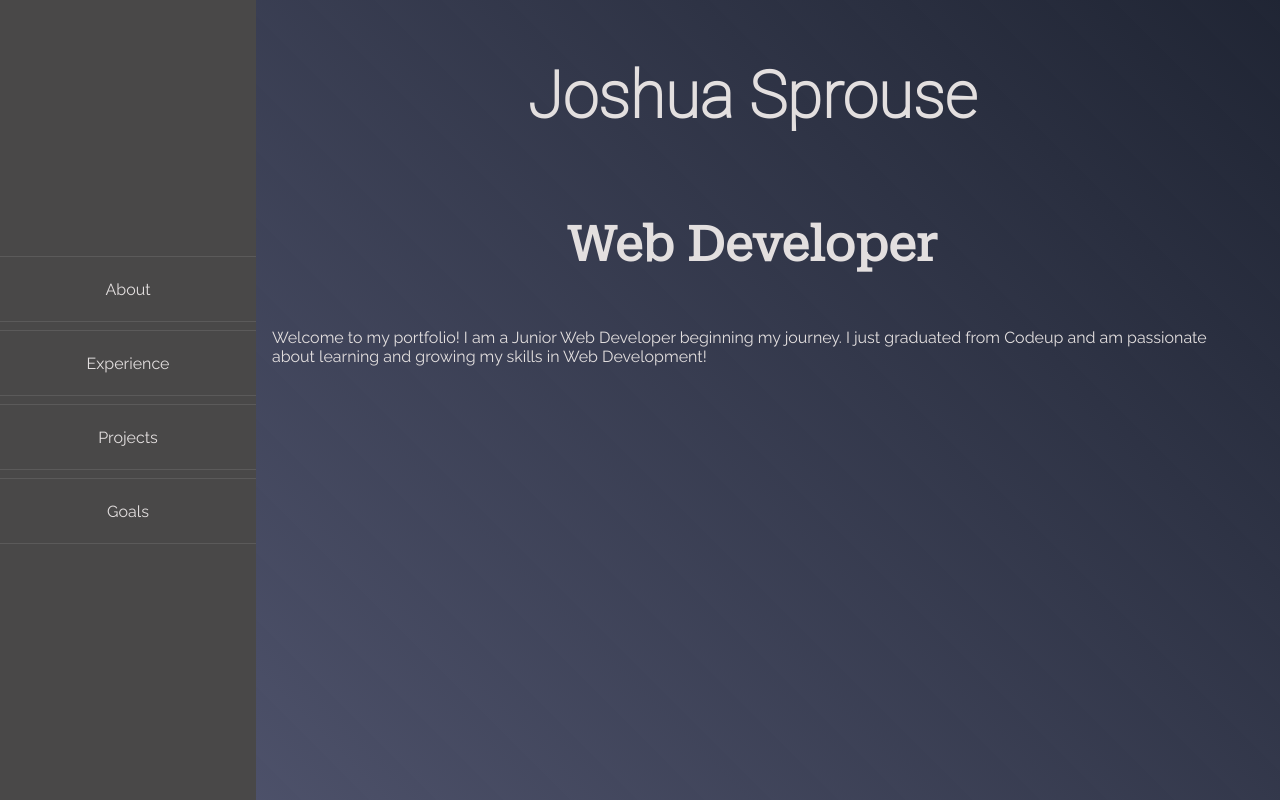
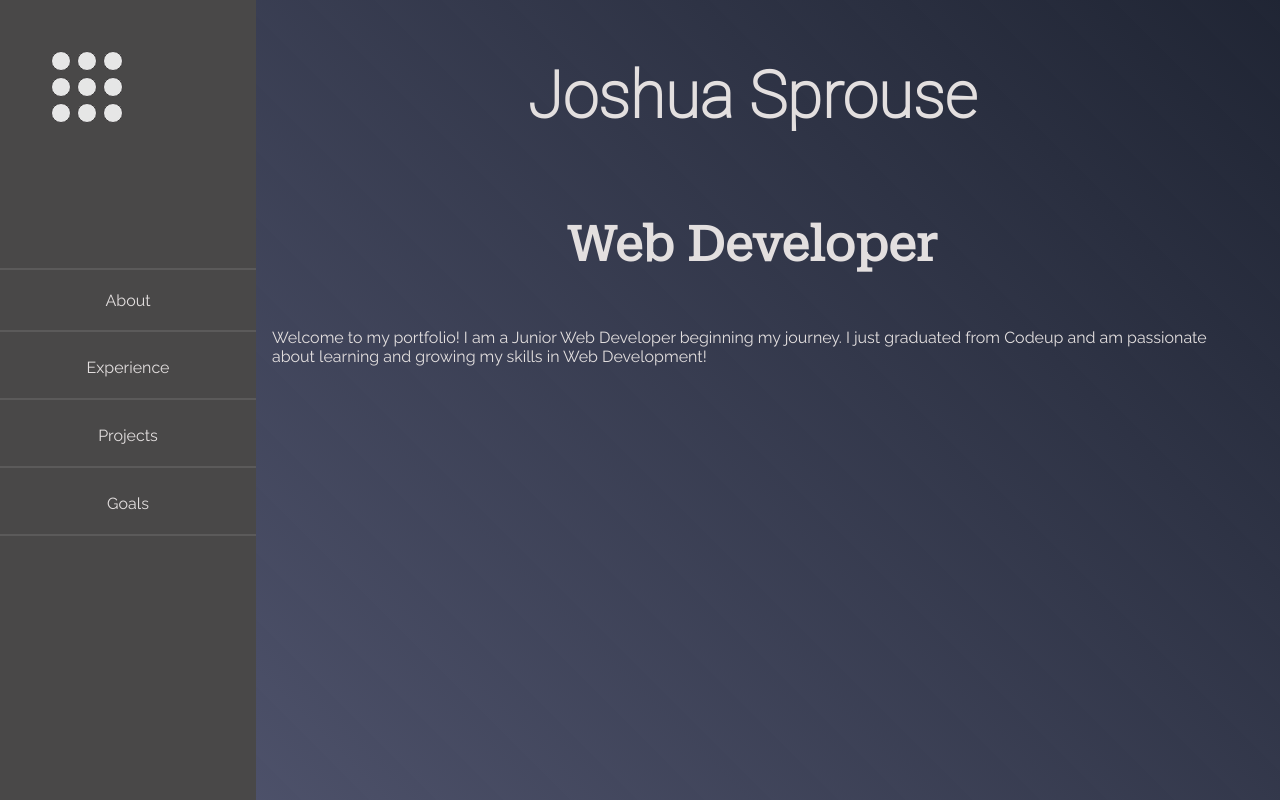
Before and after one commit to thevaliantjosh/thevaliantjosh.github.io, a website: page joshua-sprouse.html in a window 1280 px wide. Drawn offline with Linux system fonts and the light colour scheme.

Commit message:
Further devloping and polishing side panel

```diff
--- a/css/joshua-sprouse.css
+++ b/css/joshua-sprouse.css
@@ -2,10 +2,15 @@
     --profile_background: linear-gradient(45deg, #535771, #010718E0);
     --text_white: #e3dfdf;
     --sidebar_gray: #494848;
-    --sidbar_border_gray: #676565A0
+    --sidebar_border_gray: #676565A0;
+    --sidebar_icon_border: #3d3b3c;
+    --sidbar_icon_background: #0000001A;
+    --sidebar_icon_circles: #FFFFFFDD;
 }
 
-
+* {
+    box-sizing: border-box;
+}
 /*font-family: 'Raleway', sans-serif;*/
 /*font-family: 'Roboto Serif', serif;*/
 
@@ -74,7 +79,7 @@ p {
     /*align-items: center;*/
     justify-content: center;
     width: 20vw;
-    height: 100vh;
+    height: 100%;
     top: 0;
     right: 0;
     bottom: 0;
@@ -84,15 +89,20 @@ p {
 
 .sidebar-row {
     display: flex;
+    position: relative;
     align-items: center;
     justify-content: center;
     max-width: 100%;
     height: 4rem;
-    margin: .25rem 0;
-    border: 1px solid var(--sidbar_border_gray);
+    margin: .25rem 0 0 0;
+    border: 2px solid var(--sidebar_border_gray);
     border-right: none;
     border-left: none;
 
+}
+
+.sidebar-row.no-border:nth-of-type(n+1) {
+    border-top: none;
 }
 
 .sidebar-column a {
@@ -100,3 +110,41 @@ p {
     color: var(--text_white);
     font-family: 'Raleway', sans-serif
 }
+
+/*Sidebar Icon CSS*/
+/*.sidebar-row-icon {*/
+/*    position: absolute;*/
+/*    z-index: -100;*/
+/*}*/
+
+
+.sidebar-row-icon {
+    position: absolute;
+    padding: 1px;
+    width: 7rem;
+    height: 7rem;
+    top: 2rem;
+    left: 2rem;
+    border-radius: 50%;
+
+    /*border: 2px solid var(--sidebar_border_gray);*/
+}
+
+.sidebar-row-icon:hover {
+    background-color: var(--sidbar_icon_background);
+}
+
+.sidebar-column-icon {
+    margin: 1rem;
+    padding: 1px;
+}
+
+.circles {
+    height: 20px;
+    width: 20px;
+    margin: 1px;
+    background-color: var(--sidebar_icon_circles);
+    border-radius: 50%;
+    border: 1px solid var(--sidebar_icon_border);
+    display: inline-block;/*intended to allow the element to sit next to other elements*/
+}
--- a/joshua-sprouse.html
+++ b/joshua-sprouse.html
@@ -19,22 +19,36 @@
 
                 <!--Creating the Sidebar-->
                 <aside class="sidebar">
+                    <!--Creating the element for the menu icon-->
+                    <div class="sidebar-row-icon" id="sidebar-icon">
+                        <div class="sidebar-column-icon">
+                            <span class="circles"></span>
+                            <span class="circles"></span>
+                            <span class="circles"></span>
+                            <span class="circles"></span>
+                            <span class="circles"></span>
+                            <span class="circles"></span>
+                            <span class="circles"></span>
+                            <span class="circles"></span>
+                            <span class="circles"></span>
+                        </div>
+                    </div>
                     <div class="sidebar-row">
                         <div class="sidebar-column">
                             <a href="#about" id="about-link-sidebar">About</a>
                         </div>
                     </div>
-                    <div class="sidebar-row">
+                    <div class="sidebar-row no-border">
                         <div class="sidebar-column">
                            <a href="#" id="experience-link-sidebar">Experience</a>
                         </div>
                     </div>
-                    <div class="sidebar-row">
+                    <div class="sidebar-row no-border">
                         <div class="sidebar-column">
                             <a href="#" id="projects-link-sidebar">Projects</a>
                         </div>
                     </div>
-                    <div class="sidebar-row">
+                    <div class="sidebar-row no-border">
                         <div class="sidebar-column">
                             <a href="#" id="goals-link-sidebar">Goals</a>
                         </div>
```
